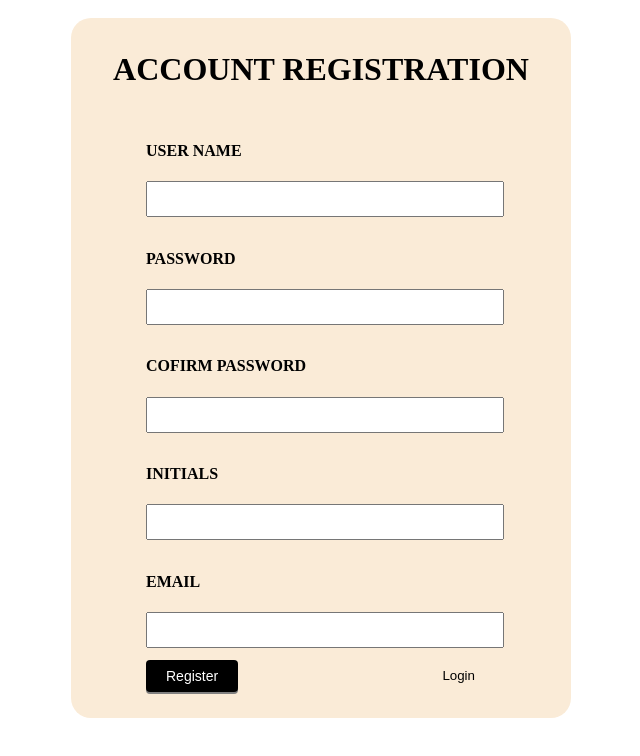
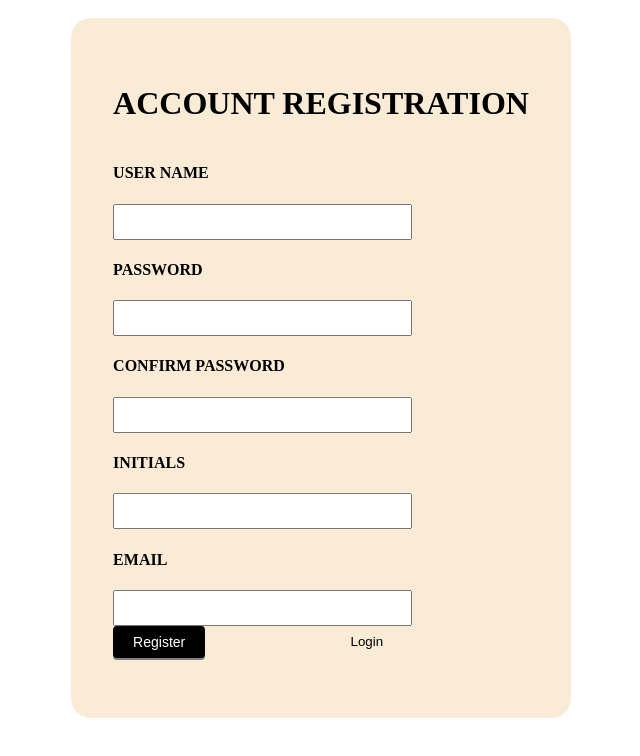
Before and after one commit to Temya/test_project, an Angular app: page /register in a window 1280 px wide. Shown: the top 756 px of the page, without its empty margins (319-959 px from the left). Built offline with nearby package versions, Linux system fonts and the light colour scheme.

Commit message:
Add FormGroup

```diff
--- a/src/app/login/login.component.html
+++ b/src/app/login/login.component.html
@@ -1,13 +1,15 @@
+    <div [formGroup]="formLog">
         <h1>ACCOUNT LOGIN</h1>
         <div class="text">
         <h4>USER NAME</h4>
-    <input type="text">
+        <input type="text" formControlName="login">
         </div>
         <div class="text">
         <h4>PASSWORD</h4>
-    <input type="password">
+        <input type="password" formControlName="password">
         </div>
         <div class="down">
-    <button (click)="openActivity()" class="btn">LOGIN</button>
+        <button (click)="contrLogin()" class="btn">LOGIN</button>
         <button (click)="openRegister()">Registrations</button>
         </div>
+    </div>
--- a/src/app/login/login.component.ts
+++ b/src/app/login/login.component.ts
@@ -1,22 +1,37 @@
 import { Component } from '@angular/core';
 import { CommonModule } from '@angular/common';
 import { Route, Router } from '@angular/router';
+import { FormControl, FormGroup, ReactiveFormsModule } from '@angular/forms';
 
 @Component({
   selector: 'app-login',
   standalone: true,
-  imports: [CommonModule],
+  imports: [CommonModule,
+  ReactiveFormsModule],
   templateUrl: './login.component.html',
   styleUrls: ['./login.component.scss']
 })
 export class LoginComponent {
-  constructor( private readonly router: Router){
+
+  public formLog = new FormGroup({
+    login: new FormControl(),
+    password: new FormControl()
+  })
+
+
+  constructor(private readonly router: Router){
 
   }
   public openRegister(): void {
     this.router.navigateByUrl("register");
+
   }
   public openActivity(): void {
     this.router.navigateByUrl("activ");
   }
+
+  public contrLogin(): void {
+    console.log(this.formLog.value)
+  }
+
 }
--- a/src/app/registration/registration.component.html
+++ b/src/app/registration/registration.component.html
@@ -1,25 +1,27 @@
+    <div [formGroup]="formReg">
         <h1>ACCOUNT REGISTRATION</h1>
         <div class="text">
         <h4>USER NAME</h4>
-    <input type="text">
+        <input type="text" formControlName="login">
         </div>
         <div class="text">
         <h4>PASSWORD</h4>
-    <input type="password">
+        <input type="password" formControlName="password">
         </div>
         <div class="text">
-    <h4>COFIRM PASSWORD</h4>
-    <input type="password">
+        <h4>CONFIRM PASSWORD</h4>
+        <input type="password" formControlName="confirmPassword">
         </div>
         <div class="text">
         <h4>INITIALS</h4>
-    <input type="text">
+        <input type="text" formControlName="initials">
         </div>
         <div class="text">
         <h4>EMAIL</h4>
-    <input type="text">
+        <input type="text" formControlName="email">
         </div>
         <div class="down">
-    <button class="btn">Register</button>
+        <button (click)="contrRegistration()" class="btn">Register</button>
         <button (click)="openLogin()">Login</button>
         </div>
+    </div>
--- a/src/app/registration/registration.component.ts
+++ b/src/app/registration/registration.component.ts
@@ -1,19 +1,33 @@
 import { Component } from '@angular/core';
 import { CommonModule } from '@angular/common';
 import { Router } from '@angular/router';
+import { FormControl, FormGroup, ReactiveFormsModule } from '@angular/forms';
 
 @Component({
   selector: 'app-registration',
   standalone: true,
-  imports: [CommonModule],
+  imports: [CommonModule,
+  ReactiveFormsModule],
   templateUrl: './registration.component.html',
   styleUrls: ['./registration.component.scss']
 })
 export class RegistrationComponent {
-  constructor( private readonly router: Router){
 
-  }
+  public formReg = new FormGroup({
+    login: new FormControl(),
+    password: new FormControl(),
+    confirmPassword: new FormControl(),
+    initials: new FormControl(),
+    email: new FormControl()
+  })
+
+  constructor( private readonly router: Router){  }
   public openLogin(): void {
     this.router.navigateByUrl("login");
   }
+
+  public contrRegistration(): void{
+    console.log(this.formReg.value)
+  }
+
 }
```
Lines whose indentation alone changed are shown as unchanged.
